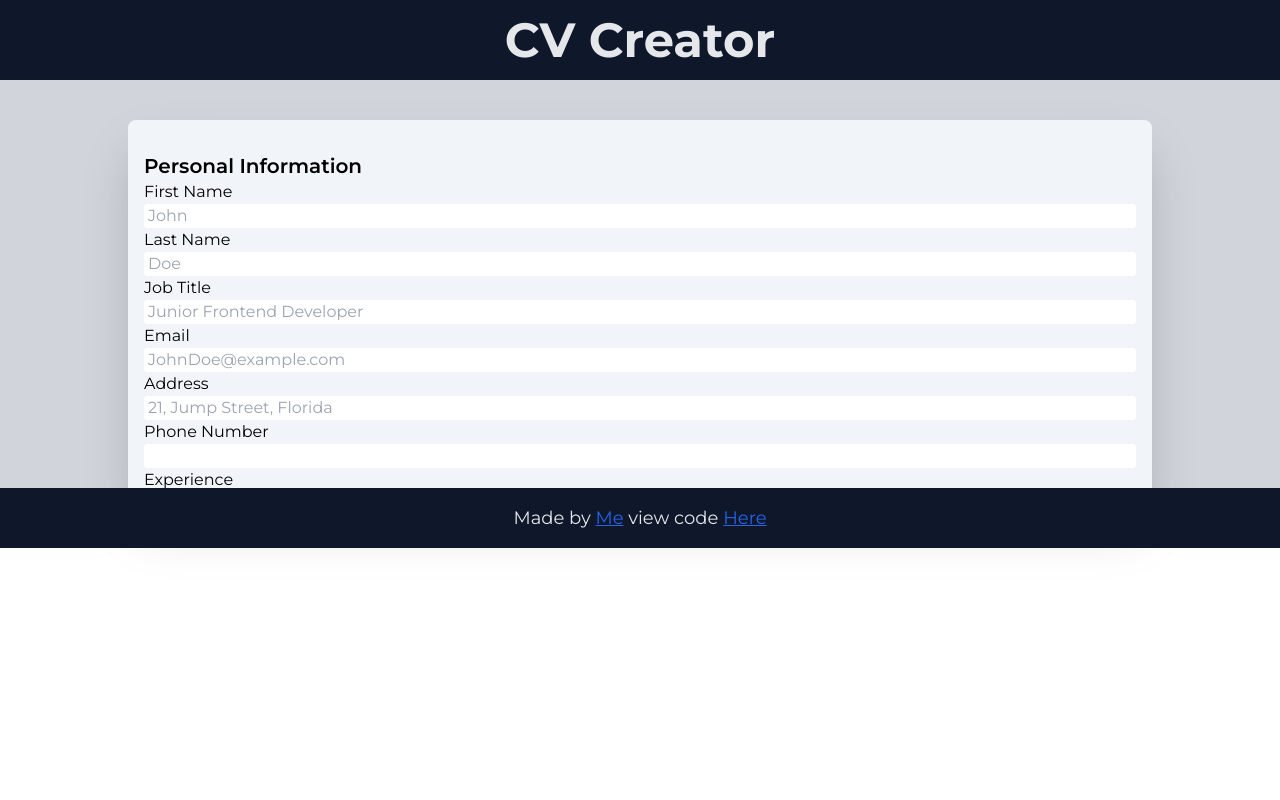
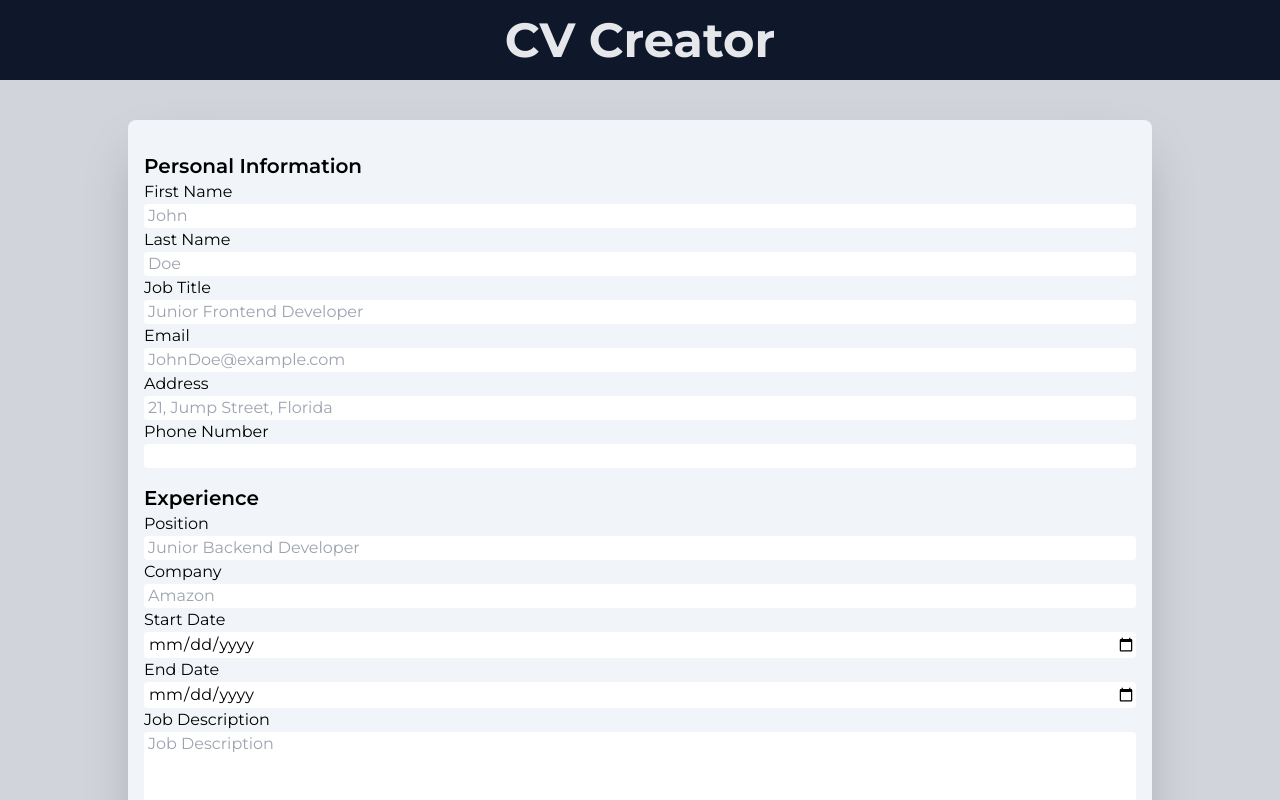
Before and after one commit to Asonance11/CV-Creator, a React (Vite) app: page / in a window 1280 px wide. Shown: the top 800 px of the page. Built offline with nearby package versions, Linux system fonts and the light colour scheme.

Commit message:
addition of experience component

```diff
--- a/src/components/CV-Form/CVForm.jsx
+++ b/src/components/CV-Form/CVForm.jsx
@@ -4,12 +4,15 @@ import PersonalInfo from './PersonalInfo';
 
 const CVForm = (props) => {
 	return (
-		<form className="bg-slate-100 p-4 rounded-lg shadow-2xl w-[350px] sm:w-[80vw]">
+		<form className="mb-8 bg-slate-100 p-4 rounded-lg shadow-2xl w-[350px] sm:w-[80vw]">
 			<PersonalInfo
 				personalInfo={props.info.personalInfo}
 				updatePersonalInfo={props.getPersonalInfo}
 			/>
-			<Experience />
+			<Experience
+				experience={props.info.experience}
+				updateExperience={props.getExperience}
+			/>
 		</form>
 	);
 };
--- a/src/components/CV-Form/Experience.jsx
+++ b/src/components/CV-Form/Experience.jsx
@@ -1,9 +1,76 @@
 import React from 'react';
 
-const Experience = () => {
+const Experience = (props) => {
+	const experience = props.experience;
+	const updateExperience = props.updateExperience;
+
+	let allExperience = experience?.map((item, index) => (
+		<div className="flex flex-col gap-0" key={index}>
+			<label htmlFor={`position${index}`}>Position</label>
+			<input
+				className="input"
+				type="text"
+				name="position"
+				id={`position${index}`}
+				placeholder="Junior Backend Developer"
+				minLength={50}
+				value={experience.position}
+				onChange={(e) => {
+					updateExperience(e, index);
+				}}
+			/>
+			<label htmlFor={`company${index}`}>Company</label>
+			<input
+				className="input"
+				type="text"
+				name="company"
+				id={`position${index}`}
+				placeholder="Amazon"
+				minLength={30}
+				value={experience.company}
+				onChange={(e) => {
+					updateExperience(e, index);
+				}}
+			/>
+			<label htmlFor={`start-date${index}`}>Start Date</label>
+			<input
+				className="input"
+				type="date"
+				name="startDate"
+				id={`start-date${index}`}
+				placeholder=""
+				value={experience.startDate}
+				onChange={(e) => {
+					updateExperience(e, index);
+				}}
+			/>
+			<label htmlFor={`end-date${index}`}>End Date</label>
+			<input
+				className="input"
+				type="date"
+				name="endDate"
+				id={`end-date${index}`}
+				placeholder=""
+				value={experience.endDate}
+				onChange={(e) => {
+					updateExperience(e, index);
+				}}
+			/>
+			<label htmlFor={`description${index}`}>Job Description</label>
+			<textarea
+				className="w-full input"
+				name="description"
+				id={`description${index}`}
+				cols="30"
+				rows="10"
+				placeholder="Job Description"
+			></textarea>
+		</div>
+	));
 	return (
-		<fieldset>
-			<legend>Experience</legend>
+		<fieldset className="my-4">
+			<legend className="text-black font-semibold text-xl">Experience</legend>
+			{allExperience}
 		</fieldset>
 	);
 };
--- a/src/components/Main.jsx
+++ b/src/components/Main.jsx
@@ -14,7 +14,6 @@ export default class Main extends Component {
 				phoneNumber: '',
 				address: '',
 			},
-
 			experience: [
 				{
 					position: '',
@@ -58,6 +57,8 @@ export default class Main extends Component {
 						description: item.description,
 						[name]: value,
 					};
+				} else {
+					return item;
 				}
 			}),
 		});
@@ -66,7 +67,11 @@ export default class Main extends Component {
 	render() {
 		return (
 			<div className="p-10 bg-gray-300 font-sans flex justify-center">
-				<CVForm info={this.state} getPersonalInfo={this.updatePersonalInfo} />
+				<CVForm
+					info={this.state}
+					getPersonalInfo={this.updatePersonalInfo}
+					getExperience={this.updateExperience}
+				/>
 			</div>
 		);
 	}
```
